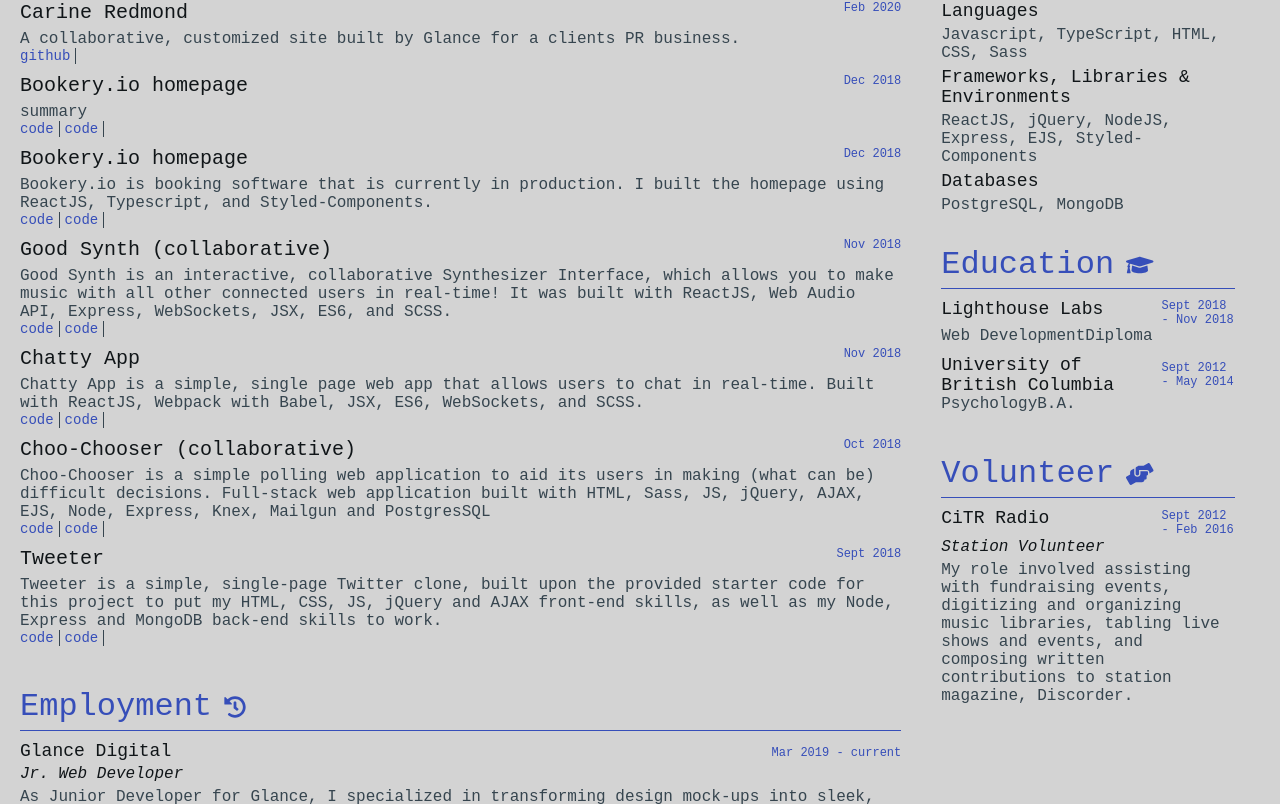
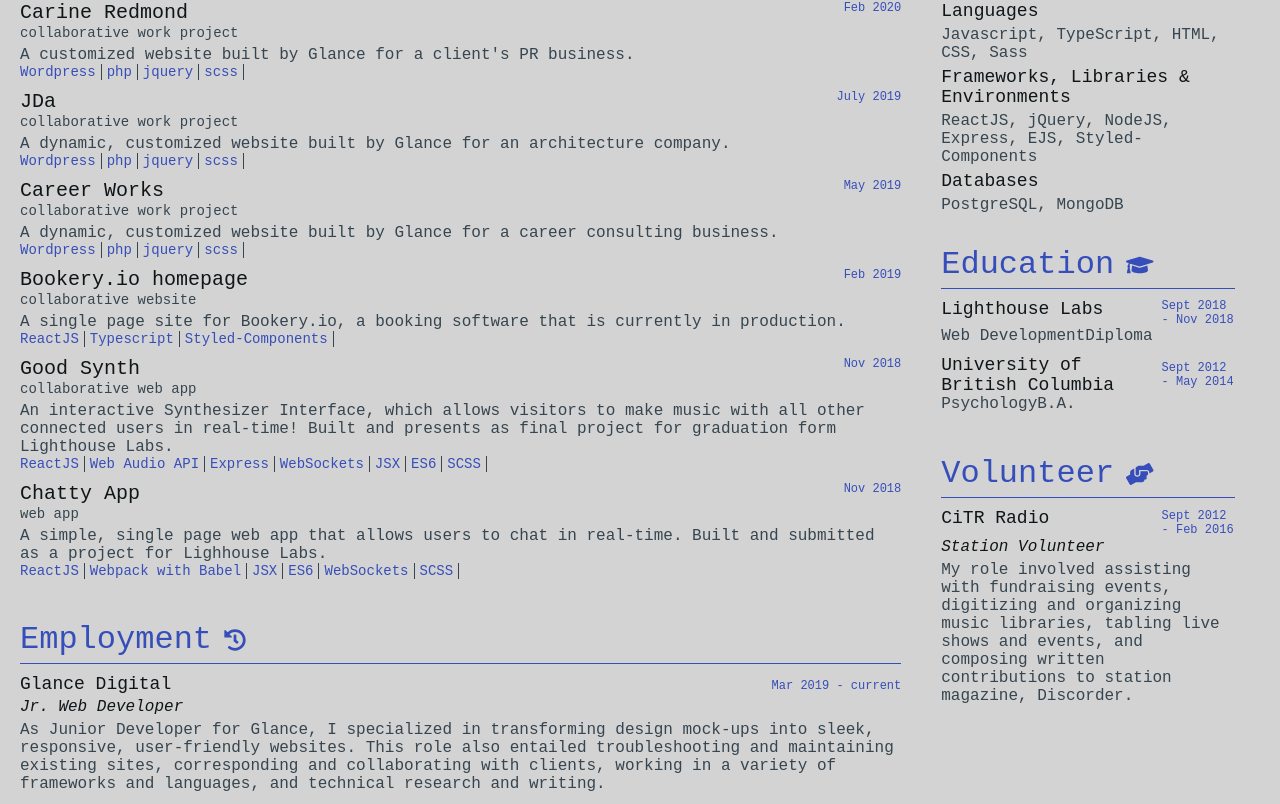
Before and after one commit to haggisbreakfast/resume, a React (Create React App) app: page / in a window 1280 px wide. Shown: the part 816-1620 px from the top of the page. Built offline with nearby package versions, Linux system fonts and the light colour scheme.

Commit message:
updates resume content, adds project type compon

```diff
--- a/src/Project.tsx
+++ b/src/Project.tsx
@@ -1,8 +1,6 @@
 // third party imports
 import React from 'react';
 import styled from 'styled-components';
-
-import { FontAwesomeIcon } from '@fortawesome/react-fontawesome';
 
 // local imports
 import { ResumeProject } from './resume';
@@ -15,9 +13,9 @@
 `;
 
 const ProjectTitle = styled.div`
-  margin-bottom: 5px;
   display: flex;
   flex-direction: row;
+  flex-wrap: wrap;
   justify-content: space-between;
   font-weight: 400;
   font-size: 18px;
@@ -28,8 +26,9 @@
   font-size: 20px;
   color: #101518;
   text-decoration: none;
+
   &:visited {
-    color: rgb(71, 71, 71);
+    /* color: rgb(71, 71, 71); */
   }
   &:hover {
     text-decoration: underline;
@@ -37,11 +36,19 @@
 `;
 
 
+const ProjectType = styled.span`
+font-size: 14px;
+margin-bottom: 5px;
 
-const ProjectSummary = styled.span``;
+
+`;
+const ProjectSummary = styled.span`
+
+`;
 
 const ProjectTechStackContainer = styled.div`
 display: flex;
+flex-wrap: wrap;
 `;
 const ProjectTech = styled.span`
 font-size: 14px;
@@ -61,9 +68,13 @@
       <ProjectTitle>
         <ProjectName href={project.link} target="_blank">
           {project.name}
+
         </ProjectName>
+
         <Date>{project.date}</Date>
+
       </ProjectTitle>
+        <ProjectType>{project.type}</ProjectType>
       <ProjectSummary>{project.summary}</ProjectSummary>
       <ProjectTechStackContainer>
         {project.techstack.map((t, index) => {
--- a/src/resume.ts
+++ b/src/resume.ts
@@ -28,6 +28,7 @@
 export type ResumeProject = {
   name: string;
   date: string;
+  type: string;
   link: string;
   summary: string;
   techstack: string[];
@@ -65,7 +66,7 @@
     linkedin: 'http://linkedin.com/in/lindsayjanestewart',
     location: 'Vancouver, BC',
     summary:
-      "I am a Web Developer with a passion for creating sites and applications that are equal parts accessible, intuitive, and attractive. I am an adept and determined problem-solver, and a strong communicator with a love for creative collaboration.",
+      "I am a Web Developer with a passion for creating sites and applications that are equal parts accessible, intuitive, and visually appealing. I am an adept and determined problem-solver, and a strong communicator with a love for creative collaboration.",
   },
   work: [
     {
@@ -74,7 +75,7 @@
       startDate: 'Mar 2019',
       endDate: 'current',
       summary:
-        'As Junior Developer for Glance, I specialized in transforming design mock-ups into sleek, responsive, user-friendly websites. This role also entailed troubleshooting and maintaining existing sites, corresponding and collaborating with clients, working in a variety of frameworks and languages, and performing technical research.',
+        'As Junior Developer for Glance, I specialized in transforming design mock-ups into sleek, responsive, user-friendly websites. This role also entailed troubleshooting and maintaining existing sites, corresponding and collaborating with clients, working in a variety of frameworks and languages, and technical research and writing.',
     },
     {
       company: 'SocsDog Co-op',
@@ -121,83 +122,75 @@
     {
     name: 'Carine Redmond',
     date: 'Feb 2020',
+    type: 'collaborative work project',
     link: 'http://carineredmond.com/',
-    summary: 'A collaborative, customized site built by Glance for a clients PR business.',
+    summary: "A customized website built by Glance for a client's PR business.",
     techstack: [
-      'github'
+      'Wordpress', 'php', 'jquery', 'scss'
     ]
   },
+
     {
-    name: 'Bookery.io homepage',
-    date: 'Dec 2018',
-    link: 'https://bookery.io/',
-    summary: 'summary',
+    name: 'JDa',
+    date: 'July 2019',
+    type: 'collaborative work project',
+    link: 'https://jdarch.ca/',
+    summary: "A dynamic, customized website built by Glance for an architecture company.",
     techstack: [
-      'code',
-      'code'
+      'Wordpress', 'php', 'jquery', 'scss'
+
+    ]
+
+  },
+  {
+    name: 'Career Works',
+    date: 'May 2019',
+    type: 'collaborative work project',
+    link: 'https://careerworks.ca/',
+    summary: "A dynamic, customized website built by Glance for a career consulting business.",
+    techstack: [
+      'Wordpress', 'php', 'jquery', 'scss'
+
     ]
 
   },
     {
       name: 'Bookery.io homepage',
-      date: 'Dec 2018',
+      date: 'Feb 2019',
       link: 'https://bookery.io/',
+      type: 'collaborative website',
       summary:
-        'Bookery.io is booking software that is currently in production. I built the homepage using ReactJS, Typescript, and Styled-Components.',
+        'A single page site for Bookery.io, a booking software that is currently in production.',
         techstack: [
-          'code',
-          'code'
+          'ReactJS', 'Typescript', 'Styled-Components'
         ]
 
     },
     {
-      name: 'Good Synth (collaborative)',
+      name: 'Good Synth',
+      type: 'collaborative web app',
       date: 'Nov 2018',
       link: 'https://multi-player-piano.herokuapp.com/',
       summary:
-        'Good Synth is an interactive, collaborative Synthesizer Interface, which allows you to make music with all other connected users in real-time! It was built with ReactJS, Web Audio API, Express, WebSockets, JSX, ES6, and SCSS. ',
+        'An interactive Synthesizer Interface, which allows visitors to make music with all other connected users in real-time! Built and presents as final project for graduation form Lighthouse Labs. ',
         techstack: [
-          'code',
-          'code'
+          'ReactJS', 'Web Audio API', 'Express', 'WebSockets', 'JSX', 'ES6', 'SCSS'
         ]
 
     },
     {
       name: 'Chatty App',
       date: 'Nov 2018',
+      type: 'web app',
       link: 'https://github.com/haggisbreakfast/chatty',
       summary:
-        'Chatty App is a simple, single page web app that allows users to chat in real-time. Built with ReactJS, Webpack with Babel, JSX, ES6, WebSockets, and SCSS.',
+        'A simple, single page web app that allows users to chat in real-time. Built and submitted as a project for Lighhouse Labs.',
         techstack: [
-          'code',
-          'code'
+          'ReactJS', 'Webpack with Babel', 'JSX', 'ES6', 'WebSockets', 'SCSS'
         ]
 
     },
-    {
-      name: 'Choo-Chooser (collaborative)',
-      date: 'Oct 2018',
-      link: 'https://github.com/haggisbreakfast/Decision-Maker',
-      summary:
-        'Choo-Chooser is a simple polling web application to aid its users in making (what can be) difficult decisions. Full-stack web application built with HTML, Sass, JS, jQuery, AJAX, EJS, Node, Express, Knex, Mailgun and PostgresSQL',
-        techstack: [
-          'code',
-          'code'
-        ]
 
-    },
-    {
-      name: 'Tweeter',
-      date: 'Sept 2018',
-      link: 'https://github.com/haggisbreakfast/tweeter',
-      summary:
-        'Tweeter is a simple, single-page Twitter clone, built upon the provided starter code for this project to put my HTML, CSS, JS, jQuery and AJAX front-end skills, as well as my Node, Express and MongoDB back-end skills to work.',
-        techstack: [
-          'code',
-          'code'
-        ]
-
-    },
   ],
 
   skills: [
```
